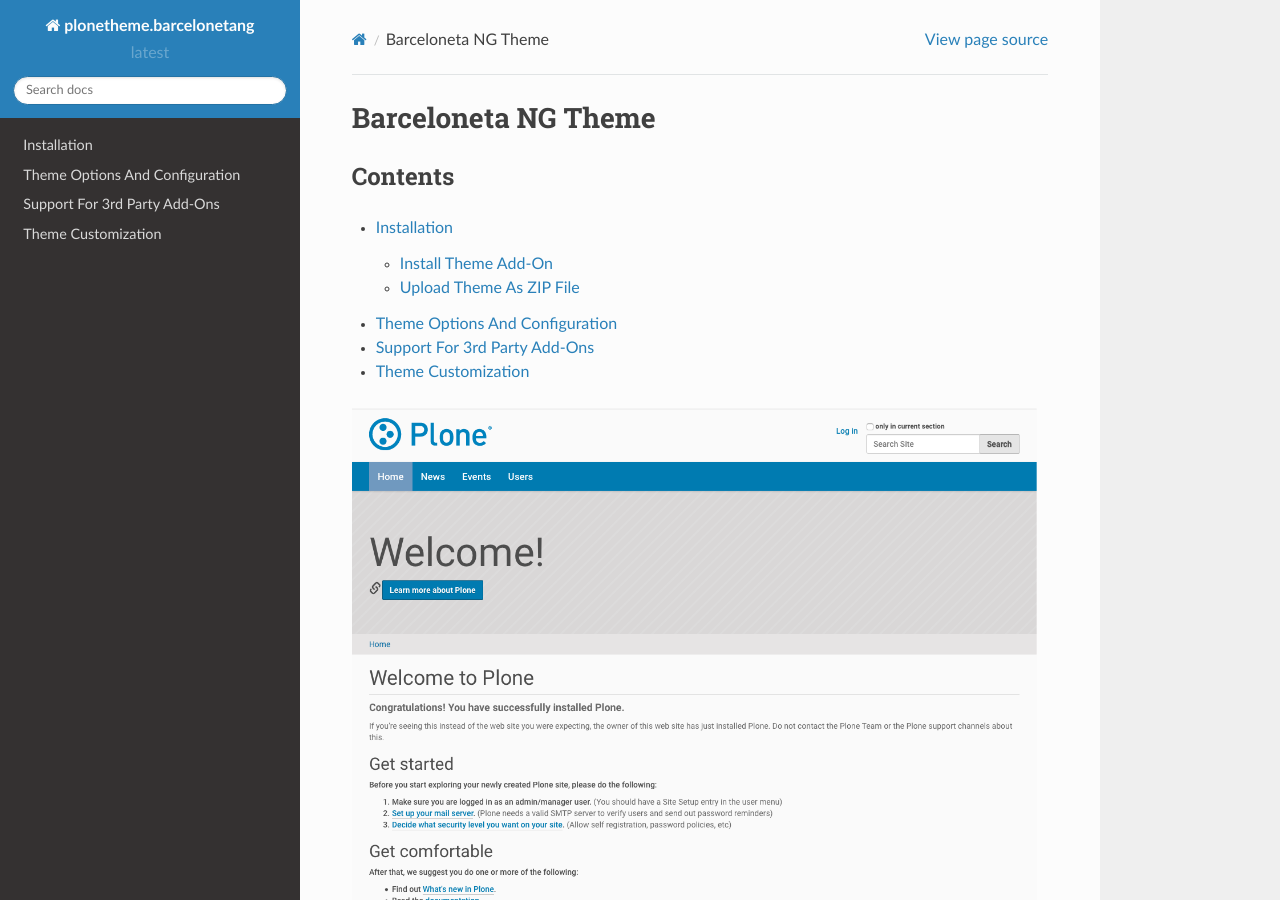
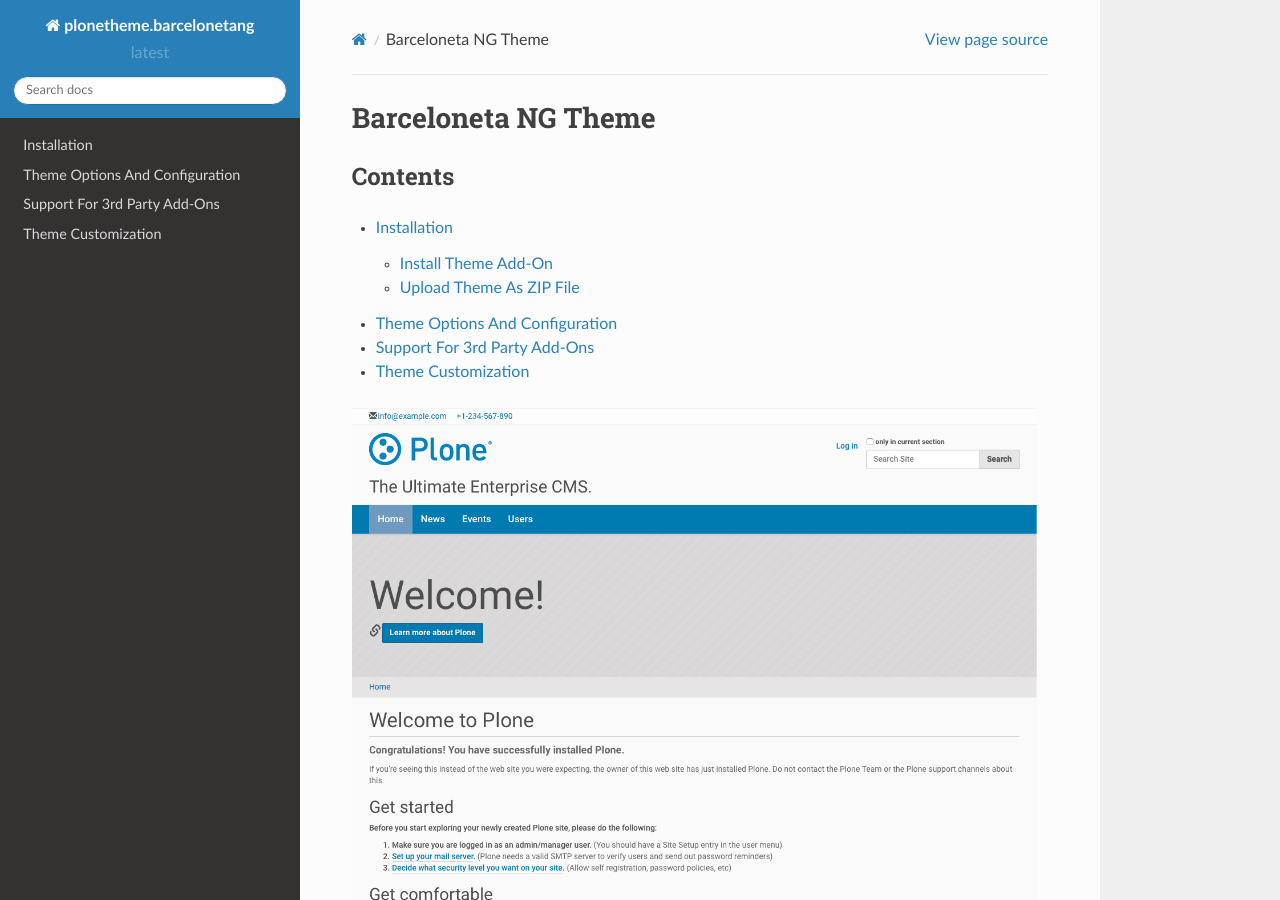
Before and after one commit to it-spirit/plonetheme.barcelonetang, a Sphinx documentation site: the page built from docs/source/index.rst, in a window 1280 px wide and 900 px high. Built offline with Sphinx 7.4.7 and the Read the Docs theme 2.0.0, drawn with Linux system fonts in a browser that asks for light colours.

Commit message:
Show preview image with more options.

```diff
--- a/README.rst
+++ b/README.rst
@@ -27,7 +27,7 @@ The Barceloneta New Generation Theme for Plone 5.
 
 This theme extends the original Barceloneta Theme (default Plone 5 theme) and adds an end-user configuration using `spirit.plone.theming <https://pypi.python.org/pypi/spirit.plone.theming>`_.
 
-.. image:: ./docs/_images/settings-color_option--default.png
+.. image:: ./docs/_images/preview.png
 
 
 Features
--- a/docs/source/index.rst
+++ b/docs/source/index.rst
@@ -17,6 +17,6 @@ Barceloneta NG Theme
    customize
 
 
-.. figure:: ../_images/settings-color_option--default.png
+.. figure:: ../_images/preview.png
 
    Plone site with Barceloneta NG Theme installed
```
Also changed, not shown: docs/_images/preview.png (added).
